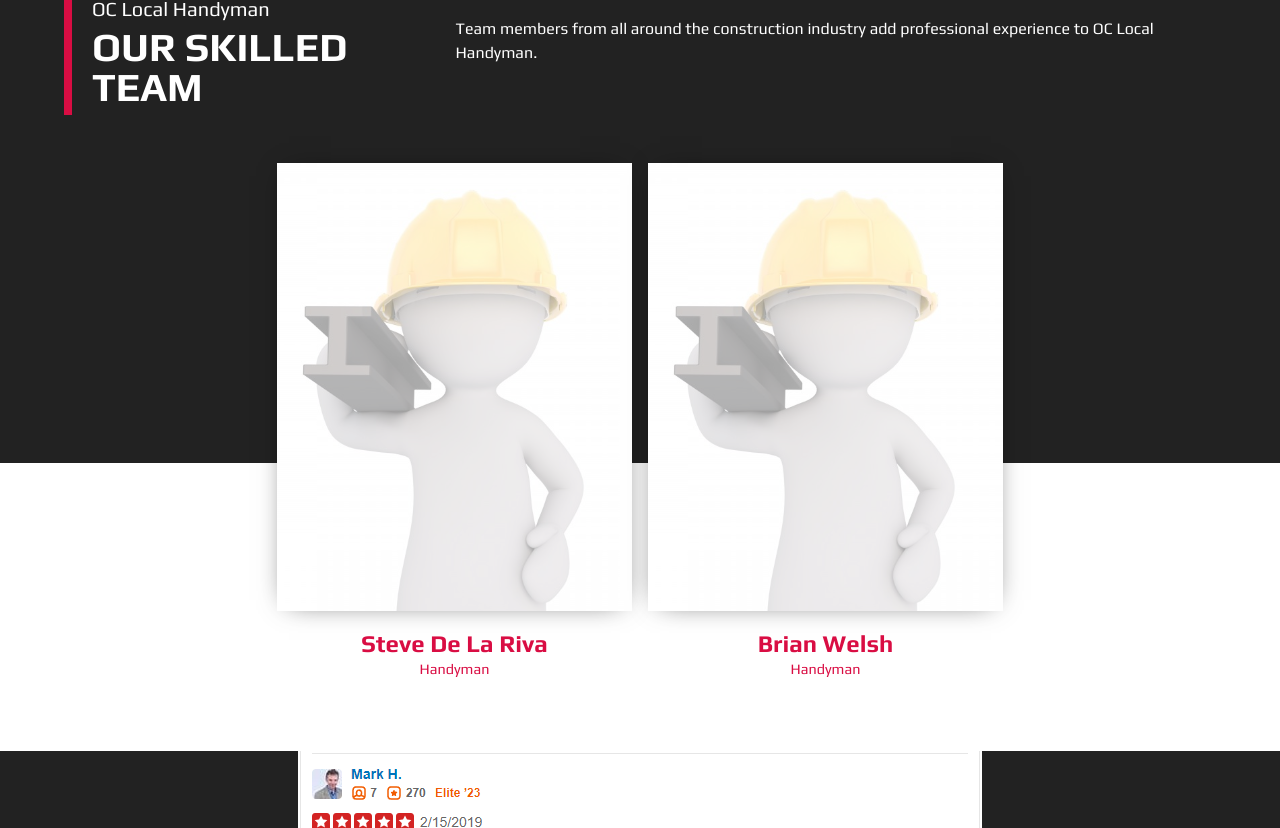
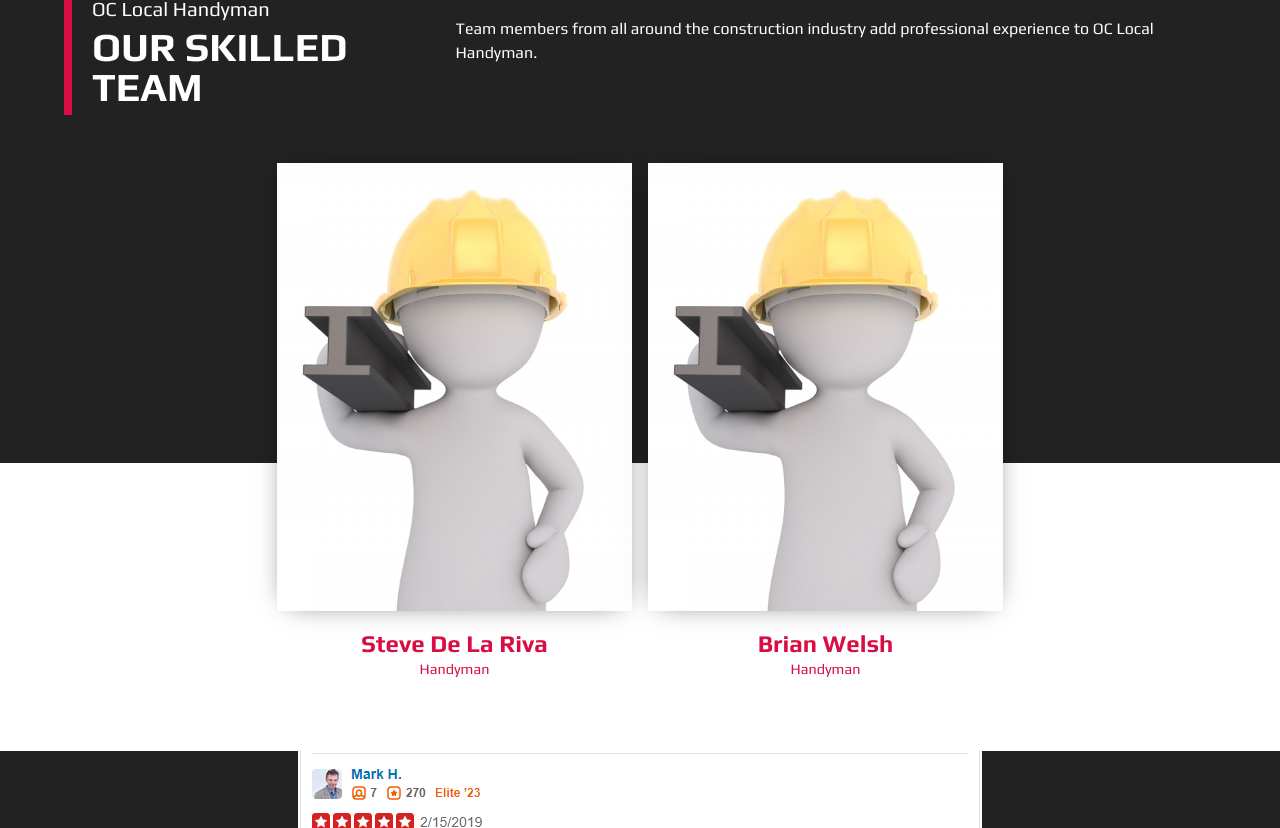
Before and after one commit to Michelobe/oc-handyman, a React (Create React App) app: page / in a window 1280 px wide. Shown: the part 3352-4180 px from the top of the page. Built offline with nearby package versions, Linux system fonts and the light colour scheme.

Commit message:
Image not showing, attempting minor change, and committing then pushing to github

```diff
--- a/src/css/homePage/aboutTeam.css
+++ b/src/css/homePage/aboutTeam.css
@@ -64,9 +64,6 @@
     overflow: hidden;
     box-shadow: 0px 1px 27px -12px rgba(0, 0, 0, 0.75);
 }
-.aboutTeam .teamIntro .teammate .teamPhoto > img{
-    opacity: 40%;
-}
 .aboutTeam .teamIntro .teammate > h2{
     font-size: 1.5rem;
     font-weight: bold;
```
